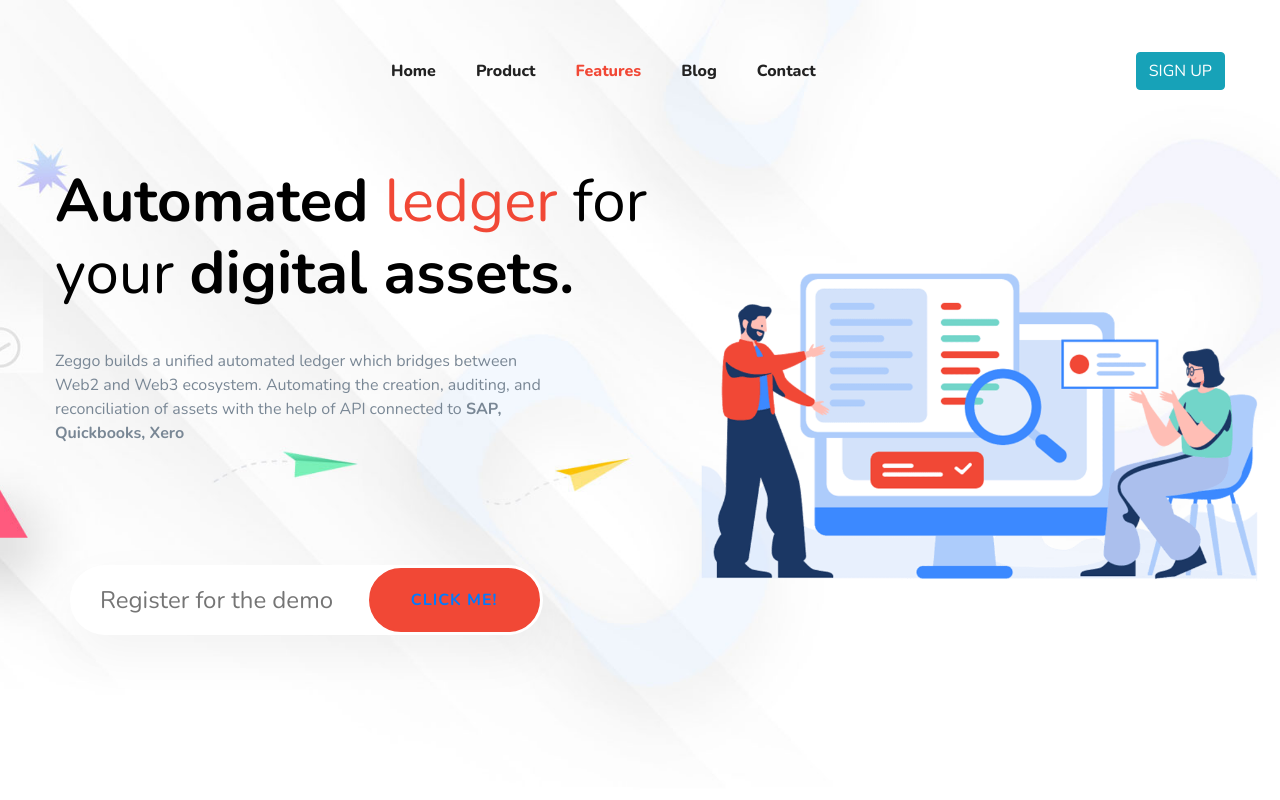
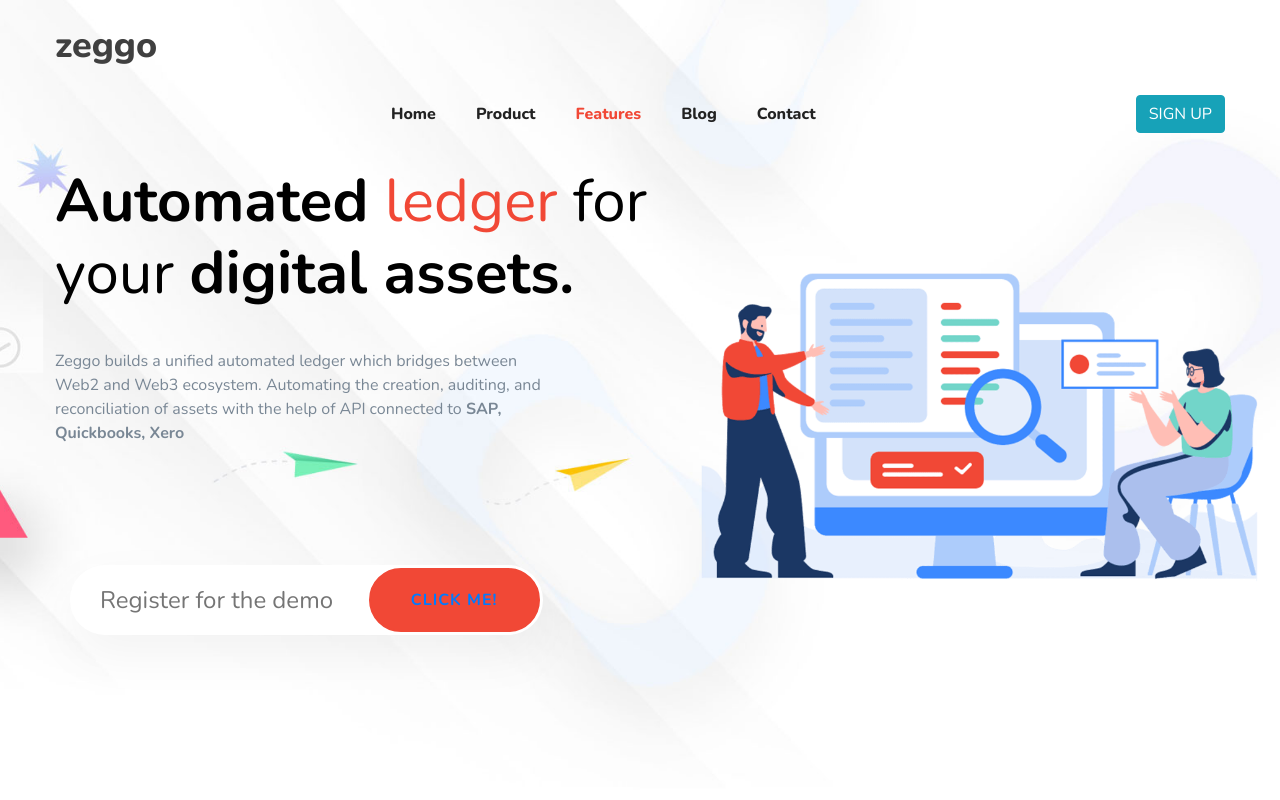
Before and after one commit to a4nkit/zeggo.github.io, a website: page index.html in a window 1280 px wide. Shown: the top 800 px of the page. Drawn offline with nearby package versions, Linux system fonts and the light colour scheme; files whose address does not match are found by name.

Commit message:
typofixx

```diff
--- a/index.html
+++ b/index.html
@@ -73,7 +73,7 @@
             <div class="container">
                 <br>
                 <div class="row">
-                     <div class="container"><h2><zeggo</h2> </div>
+                     <div class="container"><h2>zeggo</h2> </div>
                     <div class="col-lg-12">
 
                         <nav class="navbar navbar-expand-lg">
```
